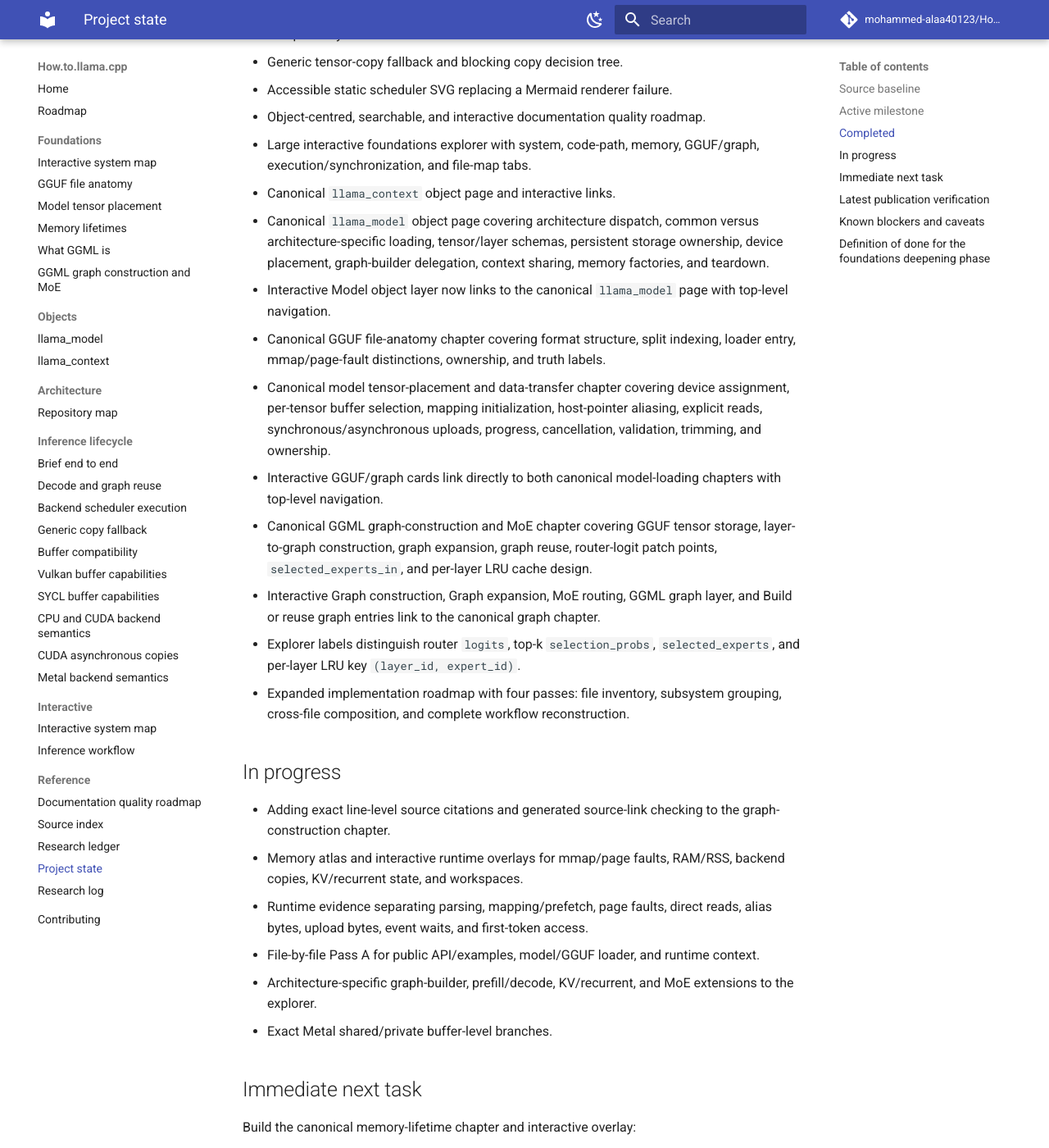
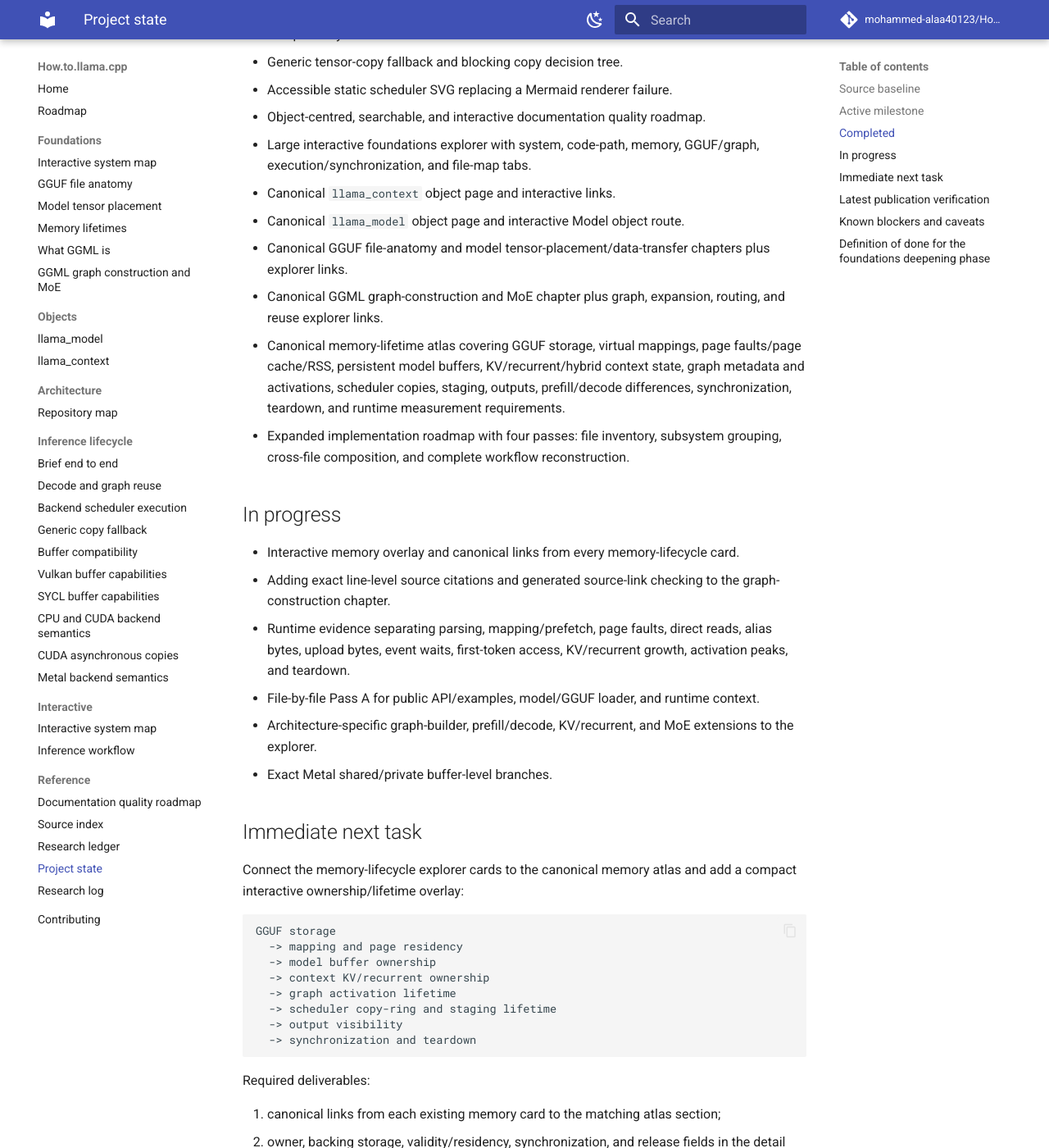
Before and after one commit to mohammed-alaa40123/How.to.llama.cpp, an MkDocs documentation site: the page built from docs/reference/project-state.md, in a window 1280 px wide and 1400 px high, scrolled down 1039 px. Shown: the whole window at 82% size. Built offline with MkDocs 1.6.1 and Material for MkDocs 9.7.7, drawn with Linux system fonts in a browser that asks for light colours; comment, search, counter and statistics services are not loaded; some of the changed text lies outside the part shown.

Commit message:
docs: record memory atlas milestone

````diff
--- a/docs/reference/project-state.md
+++ b/docs/reference/project-state.md
@@ -31,67 +31,64 @@ Return to the foundations and reconstruct llama.cpp from the source in two compl
 - Object-centred, searchable, and interactive documentation quality roadmap.
 - Large interactive foundations explorer with system, code-path, memory, GGUF/graph, execution/synchronization, and file-map tabs.
 - Canonical `llama_context` object page and interactive links.
-- Canonical `llama_model` object page covering architecture dispatch, common versus architecture-specific loading, tensor/layer schemas, persistent storage ownership, device placement, graph-builder delegation, context sharing, memory factories, and teardown.
-- Interactive Model object layer now links to the canonical `llama_model` page with top-level navigation.
-- Canonical GGUF file-anatomy chapter covering format structure, split indexing, loader entry, mmap/page-fault distinctions, ownership, and truth labels.
-- Canonical model tensor-placement and data-transfer chapter covering device assignment, per-tensor buffer selection, mapping initialization, host-pointer aliasing, explicit reads, synchronous/asynchronous uploads, progress, cancellation, validation, trimming, and ownership.
-- Interactive GGUF/graph cards link directly to both canonical model-loading chapters with top-level navigation.
-- Canonical GGML graph-construction and MoE chapter covering GGUF tensor storage, layer-to-graph construction, graph expansion, graph reuse, router-logit patch points, `selected_experts_in`, and per-layer LRU cache design.
-- Interactive Graph construction, Graph expansion, MoE routing, GGML graph layer, and Build or reuse graph entries link to the canonical graph chapter.
-- Explorer labels distinguish router `logits`, top-k `selection_probs`, `selected_experts`, and per-layer LRU key `(layer_id, expert_id)`.
+- Canonical `llama_model` object page and interactive Model object route.
+- Canonical GGUF file-anatomy and model tensor-placement/data-transfer chapters plus explorer links.
+- Canonical GGML graph-construction and MoE chapter plus graph, expansion, routing, and reuse explorer links.
+- Canonical memory-lifetime atlas covering GGUF storage, virtual mappings, page faults/page cache/RSS, persistent model buffers, KV/recurrent/hybrid context state, graph metadata and activations, scheduler copies, staging, outputs, prefill/decode differences, synchronization, teardown, and runtime measurement requirements.
 - Expanded implementation roadmap with four passes: file inventory, subsystem grouping, cross-file composition, and complete workflow reconstruction.
 
 ## In progress
 
+- Interactive memory overlay and canonical links from every memory-lifecycle card.
 - Adding exact line-level source citations and generated source-link checking to the graph-construction chapter.
-- Memory atlas and interactive runtime overlays for mmap/page faults, RAM/RSS, backend copies, KV/recurrent state, and workspaces.
-- Runtime evidence separating parsing, mapping/prefetch, page faults, direct reads, alias bytes, upload bytes, event waits, and first-token access.
+- Runtime evidence separating parsing, mapping/prefetch, page faults, direct reads, alias bytes, upload bytes, event waits, first-token access, KV/recurrent growth, activation peaks, and teardown.
 - File-by-file Pass A for public API/examples, model/GGUF loader, and runtime context.
 - Architecture-specific graph-builder, prefill/decode, KV/recurrent, and MoE extensions to the explorer.
 - Exact Metal shared/private buffer-level branches.
 
 ## Immediate next task
 
-Build the canonical memory-lifetime chapter and interactive overlay:
+Connect the memory-lifecycle explorer cards to the canonical memory atlas and add a compact interactive ownership/lifetime overlay:
 
 ```text
-GGUF bytes on storage
-  -> source-file descriptors and mappings
-  -> virtual address ranges
-  -> page faults and OS page cache
-  -> model-owned CPU/backend buffers
-  -> context-owned KV or recurrent memory
-  -> graph activations and workspaces
-  -> scheduler copies and staging
-  -> host-visible output buffers
-  -> synchronization, teardown, and reclaim
+GGUF storage
+  -> mapping and page residency
+  -> model buffer ownership
+  -> context KV/recurrent ownership
+  -> graph activation lifetime
+  -> scheduler copy-ring and staging lifetime
+  -> output visibility
+  -> synchronization and teardown
 ```
 
 Required deliverables:
 
-1. one ownership/lifetime table spanning storage, model, context, scheduler, backend, and OS boundaries;
-2. mmap/page-fault/RSS distinctions with exact caveats;
-3. KV versus recurrent and hybrid-memory branches;
-4. CPU/GPU/accelerator copy and staging lifetimes;
-5. prefill versus decode differences;
-6. Verified, Interpretation, Historical, and Open question sections.
+1. canonical links from each existing memory card to the matching atlas section;
+2. owner, backing storage, validity/residency, synchronization, and release fields in the detail panel;
+3. explicit distinction between logical cache state, virtual mapping, OS residency, backend-copy validity, and command completion;
+4. preserved keyboard/hover accessibility and top-level navigation;
+5. Verified, Interpretation, Historical, and Open question sections in the detailed note.
 
 ## Latest publication verification
 
-- Interactive Model object route commit: `14df510c970f62a23ffb1d327a55189afc25bbaf`.
+- Memory atlas creation commit: `5eafa682baf90e014ce6585faac9b816b5367f84`.
+- Navigation update commit: `4142b3c515a68c047c4b2454825b99822e25db92`.
+- README state update commit: `80d3618b7890682660e65d31635bd08e7fd8015c`.
 - Public site: `https://mohammed-alaa40123.github.io/How.to.llama.cpp/`.
-- The GitHub connector exposes commit/file fetch and combined status, but its commit-workflow endpoint filters to pull-request-triggered runs and does not reliably expose push-triggered workflows.
+- The available connector exposes repository files but may not expose push-triggered workflow runs or Pages deployment checks; verification must be attempted and exact limitations retained below.
 
 ## Known blockers and caveats
 
-- **CI blocker:** connector workflow-run access may return no push-triggered runs, so the latest Documentation CI, Pages deployment, and hourly context status can remain unverified without check-run or UI access.
-- **Pages blocker:** direct site verification depends on DNS/browser access; the execution container currently cannot resolve `github.com`, and direct Pages verification may therefore remain unavailable.
-- **Local validation blocker:** the execution container failed DNS resolution for `github.com`, preventing a checkout and local `mkdocs build --strict`.
+- **CI blocker:** available connector access does not currently expose a reliable push-triggered workflow-run/check-run listing, so Documentation CI, Pages deployment, and hourly context status may remain unverified.
+- **Pages blocker:** live site verification depends on browser/DNS access; failure to fetch must be recorded as a verification blocker rather than treated as deployment failure.
+- **Local validation blocker:** no local authenticated checkout is available in the execution container, and earlier runs failed DNS resolution for `github.com`; therefore `mkdocs build --strict` may remain unavailable.
 - Interactive local section anchors and routes are hand-authored and are not yet validated automatically against built MkDocs output.
 - The official GGUF specification can evolve beyond the pinned llama.cpp implementation.
 - Mmap host-pointer wrapping is conditional; “zero-copy model loading” is not a model-wide property under partial offload or incompatible buffer types.
+- Mapping, allocation, residency, validity, and command completion are distinct states.
 - Prefetch requests do not prove permanent physical residency.
 - CPU_Mapped addressability does not imply physical residency or fault-free access.
+- RSS is not a per-tensor residency oracle.
 - Accelerator unified/shared/system memory does not by itself imply GGML host visibility, command completion, or safe reuse.
 - Regex indexing cannot resolve macros, virtual dispatch, function pointers, generated code, or backend registration reliably.
 - A conceptual layer stack is not a universal execution order for every model architecture or backend combination.
````
Also changed, not shown: other parts of docs/reference/project-state.md (+1 -1 lines).
